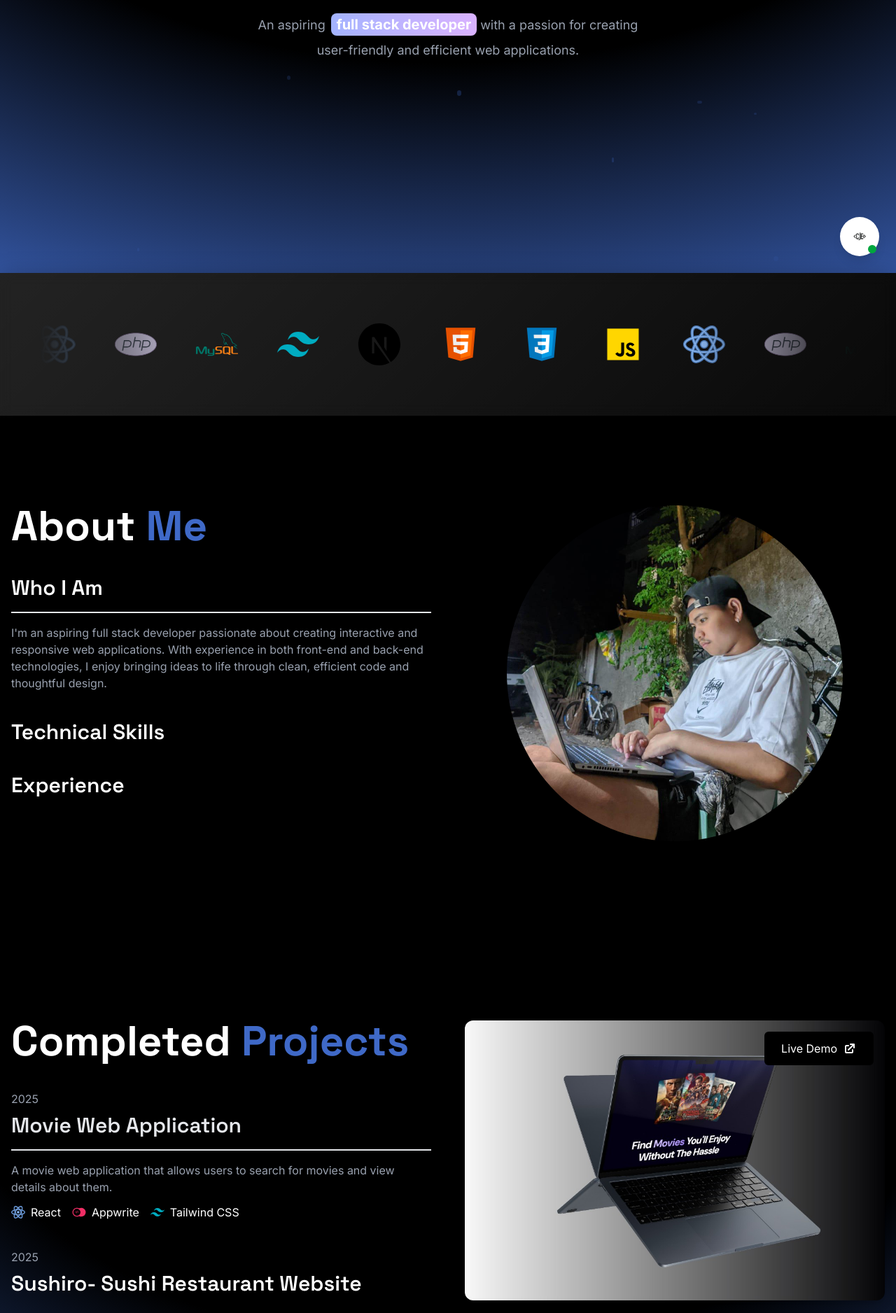
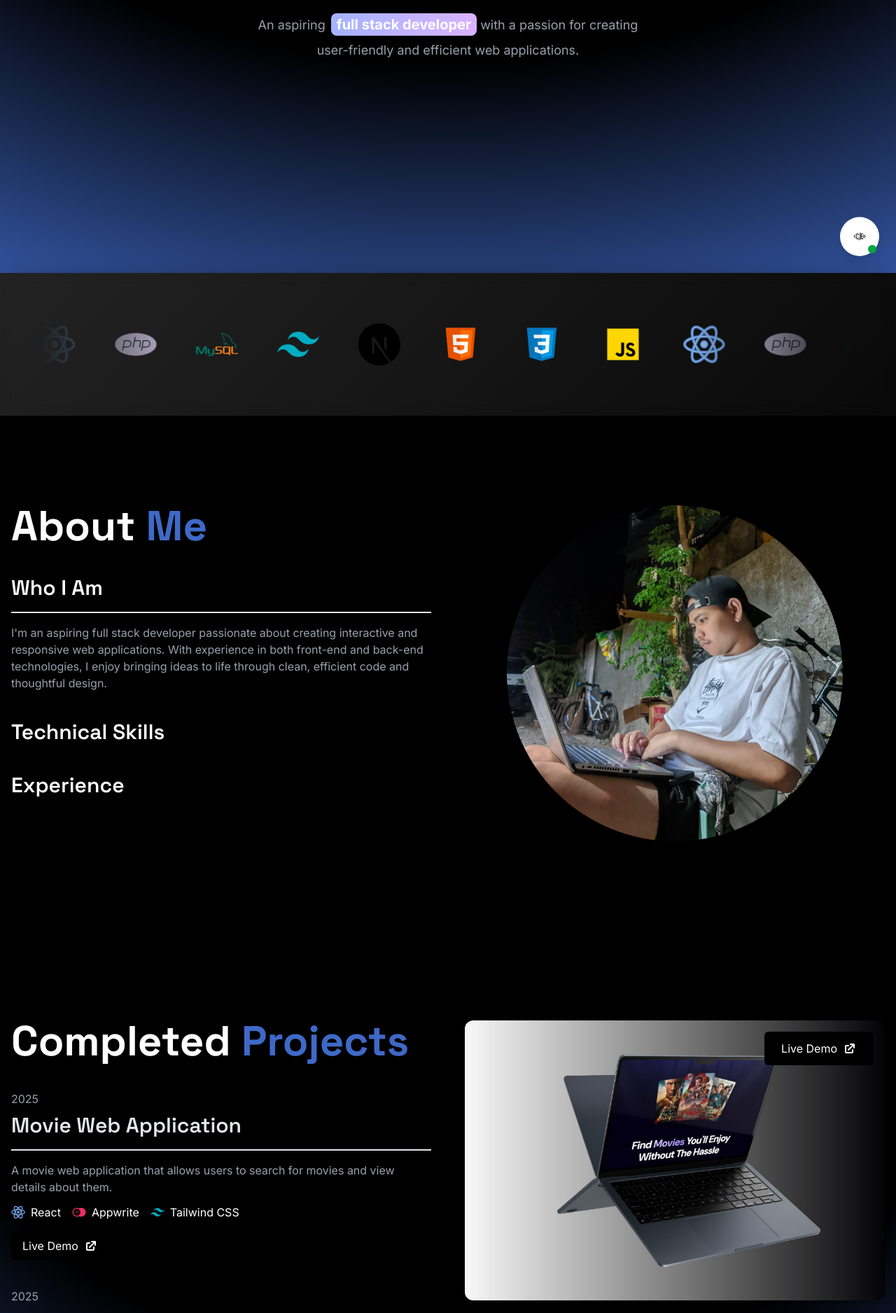
Before and after one commit to Cedrix49/cje-portfolio, a Next.js app: page / in a window 1280 px wide. Shown: the part 410-2286 px from the top of the page at 70% size. Built offline with nearby package versions, Linux system fonts and the light colour scheme.

Commit message:
Changes to the hero.tsx

```diff
--- a/components/Hero.tsx
+++ b/components/Hero.tsx
@@ -68,10 +68,6 @@ export const Hero = () => {
 
     const backgroundImage = useMotionTemplate`radial-gradient(125% 125% at 50% 0%, #000 50%, ${color})`;
 
-
-    // Particles animation
-    const particles = Array.from({ length: 20 });
-
     return (
         <motion.section
             style={{
@@ -79,33 +75,6 @@ export const Hero = () => {
             }}
             className='relative grid min-h-screen place-content-center overflow-hidden px-4 py-24 text-gray-200'
         >
-            {/* Animated particles in the background */}
-            {particles.map((_, index) => (
-                <motion.div
-                    key={index}
-                    className="absolute rounded-full"
-                    style={{
-                        backgroundColor: currentColor,
-                        width: Math.random() * 6 + 2,
-                        height: Math.random() * 6 + 2,
-                        opacity: Math.random() * 0.3 + 0.1,
-                        top: `${Math.random() * 100}%`,
-                        left: `${Math.random() * 100}%`,
-                    }}
-                    animate={{
-                        y: [0, Math.random() * -100 - 50],
-                        opacity: [Math.random() * 0.3 + 0.1, 0],
-                    }}
-                    transition={{
-                        duration: Math.random() * 10 + 10,
-                        repeat: Infinity,
-                        repeatType: "loop",
-                        ease: "linear",
-                        delay: Math.random() * 5,
-                    }}
-                />
-            ))}
-
             <div>
                 <TypewriterEffectSmooth words={words} />
 
--- a/components/Projects.tsx
+++ b/components/Projects.tsx
@@ -100,7 +100,6 @@ export const Projects = () => {
 
     // InView hooks for triggering animations
     const isSectionInView = useInView(sectionRef, { once: true, amount: 0.2 });
-    const isContentInView = useInView(contentRef, { once: true, amount: 0.5 });
     const isImageInView = useInView(imageRef, { once: true, amount: 0.5 });
 
     useEffect(() => {
@@ -296,6 +295,20 @@ export const Projects = () => {
                                                         </motion.div>
                                                     ))}
                                                 </div>
+
+                                                <motion.button
+                                                    onClick={(e) => handleDemoClick(e, project.demoUrl)}
+                                                    className="mt-4 cursor-pointer px-4 py-2 bg-black bg-opacity-70 hover:bg-opacity-90 text-white rounded-md transition-all duration-300 flex items-center gap-2"
+                                                    variants={techItemVariants}
+                                                    whileHover={{ scale: 1.05 }}
+                                                    whileTap={{ scale: 0.95 }}
+                                                >
+                                                    <span>Live Demo</span>
+                                                    <svg xmlns="http://www.w3.org/2000/svg" className="h-5 w-5" viewBox="0 0 20 20" fill="currentColor">
+                                                        <path d="M11 3a1 1 0 100 2h2.586l-6.293 6.293a1 1 0 101.414 1.414L15 6.414V9a1 1 0 102 0V4a1 1 0 00-1-1h-5z" />
+                                                        <path d="M5 5a2 2 0 00-2 2v8a2 2 0 002 2h8a2 2 0 002-2v-3a1 1 0 10-2 0v3H5V7h3a1 1 0 000-2H5z" />
+                                                    </svg>
+                                                </motion.button>
                                             </motion.div>
                                         )}
                                     </AnimatePresence>
```
